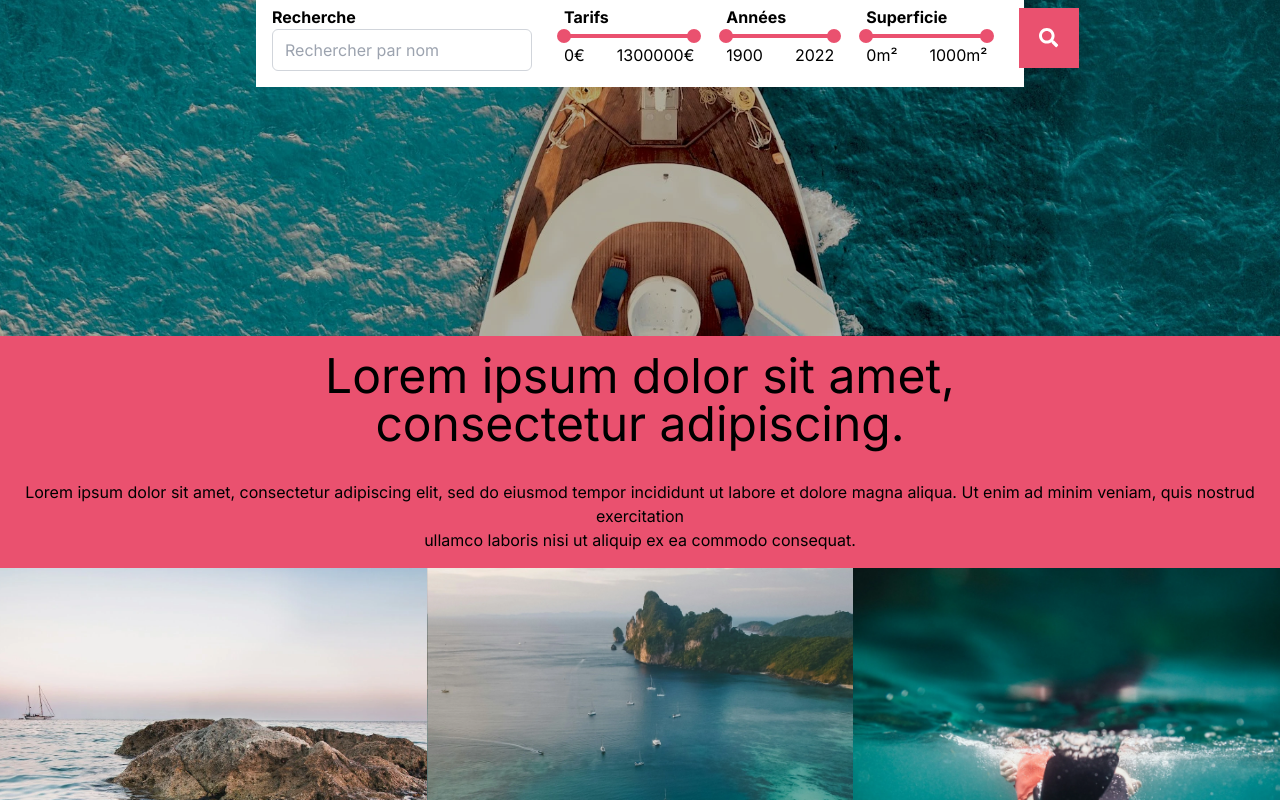
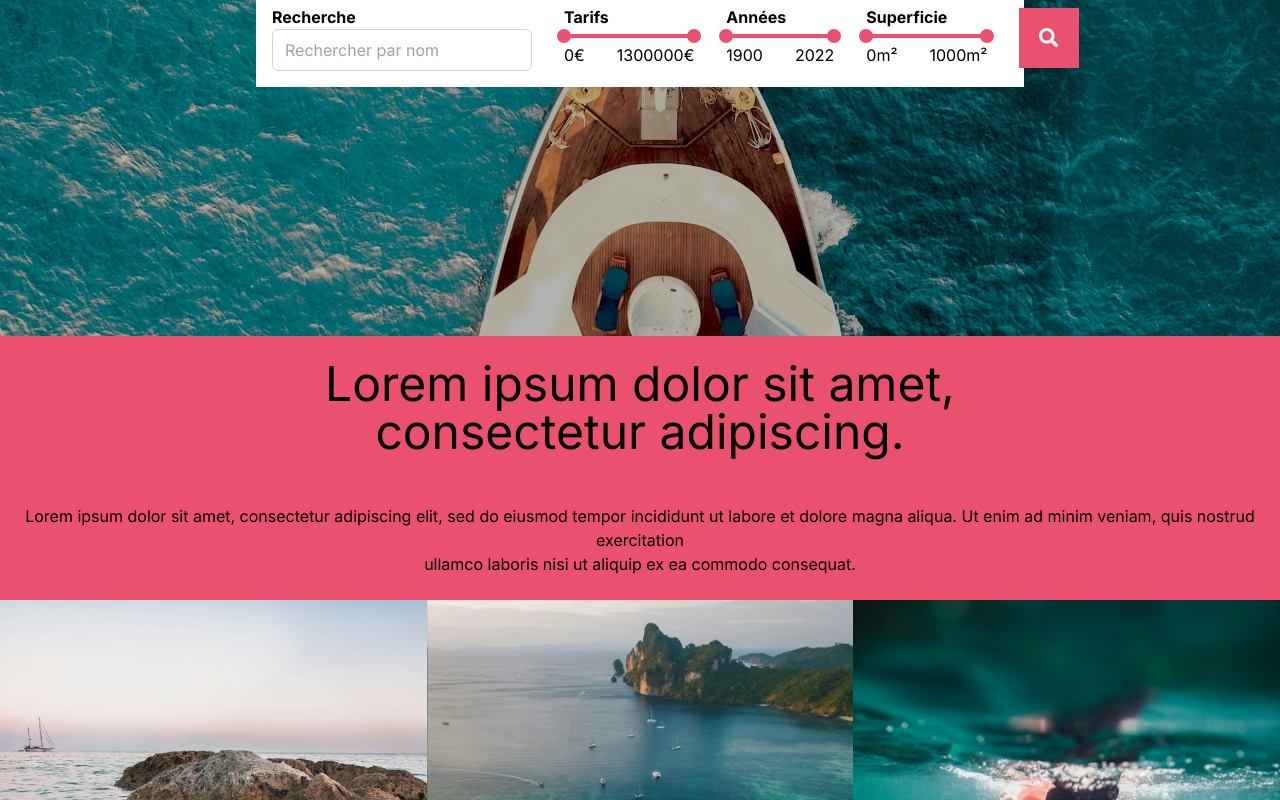
Before and after one commit to tchoifr/CKC-test, a Next.js app: page / in a window 1280 px wide. Shown: the part 408-1208 px from the top of the page. Built offline with nearby package versions, Linux system fonts and the light colour scheme.

Commit message:
modif padding description

```diff
--- a/src/components/DescriptionHeaderText.tsx
+++ b/src/components/DescriptionHeaderText.tsx
@@ -4,10 +4,10 @@ const DescriptionHeaderText = () => {
   return (
     <div className="bg-custom-color flex justify-center text-center flex-col items-center">
       <div>
-        <h2 className="text-5xl p-4">
+        <h2 className="text-5xl p-6">
           Lorem ipsum dolor sit amet, <br /> consectetur adipiscing.
         </h2>
-        <p className="p-4">
+        <p className="p-6">
           Lorem ipsum dolor sit amet, consectetur adipiscing elit, sed do
           eiusmod tempor incididunt ut labore et dolore magna aliqua. Ut enim ad
           minim veniam, quis nostrud exercitation <br /> ullamco laboris nisi ut
```
